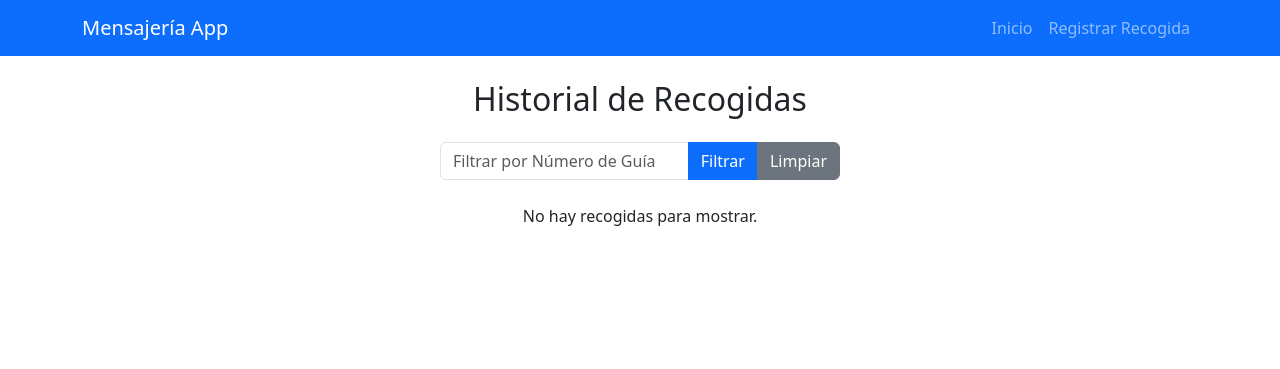
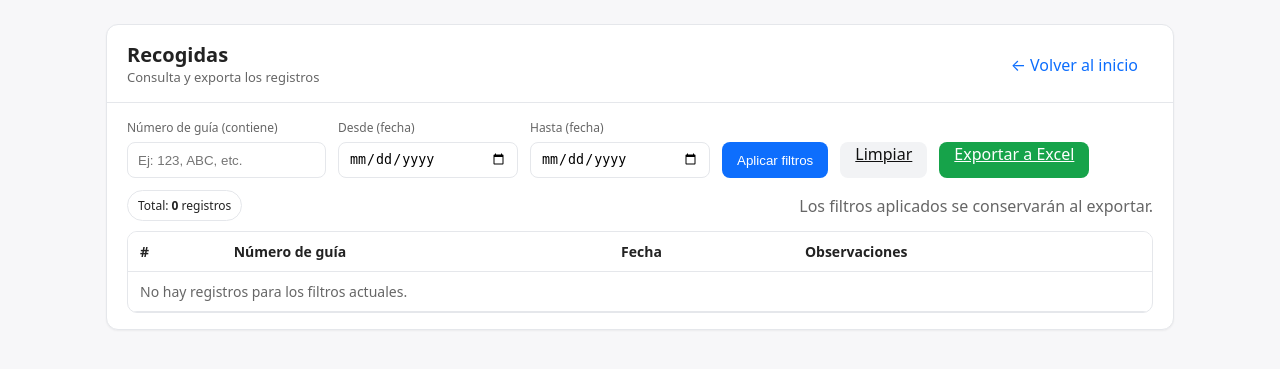
Before and after one commit to luisrobles062/mensajeria_plataf, a Flask app: page /ver_recogidas in a window 1280 px wide. Shown: the top 369 px of the page. Run offline with Flask 3, Linux system fonts and the light colour scheme; parts of the project's set-up code (start-up, migrations or seed data) failed here and were passed over; some libraries are stand-ins or nearby versions.

Commit message:
Update ver_recogidas.html

```diff
--- a/templates/ver_recogidas.html
+++ b/templates/ver_recogidas.html
@@ -1,72 +1,134 @@
-<!DOCTYPE html>
+<!doctype html>
 <html lang="es">
 <head>
-  <meta charset="UTF-8" />
-  <meta name="viewport" content="width=device-width, initial-scale=1" />
-  <title>Historial de Recogidas</title>
-  <!-- Bootstrap CSS -->
-  <link href="https://cdn.jsdelivr.net/npm/bootstrap@5.3.0/dist/css/bootstrap.min.css" rel="stylesheet" />
+  <meta charset="utf-8">
+  <title>Recogidas</title>
+  <meta name="viewport" content="width=device-width, initial-scale=1">
+  <style>
+    :root { --bg:#f7f7f9; --card:#ffffff; --text:#222; --muted:#666; --accent:#0d6efd; --border:#e5e7eb; }
+    * { box-sizing: border-box; }
+    body { margin:0; font-family: system-ui, -apple-system, "Segoe UI", Roboto, Ubuntu, "Helvetica Neue", Arial, "Noto Sans", "Apple Color Emoji","Segoe UI Emoji"; background:var(--bg); color:var(--text); }
+    .container { max-width: 1100px; margin: 24px auto; padding: 0 16px; }
+    .card { background:var(--card); border:1px solid var(--border); border-radius: 12px; box-shadow: 0 1px 2px rgba(0,0,0,.05); }
+    .card-header { padding:16px 20px; border-bottom:1px solid var(--border); display:flex; align-items:center; justify-content:space-between; gap:12px; flex-wrap:wrap; }
+    .title { font-size: 20px; font-weight: 700; }
+    .subtitle { font-size: 13px; color:var(--muted); }
+    .card-body { padding: 16px 20px; }
+    .filters { display:flex; gap:12px; flex-wrap: wrap; align-items: end; margin-bottom: 12px; }
+    .field { display:flex; flex-direction:column; gap:6px; }
+    label { font-size: 12px; color:var(--muted); }
+    input[type="text"], input[type="date"] {
+      height: 36px; padding: 0 10px; border:1px solid var(--border); border-radius: 8px; background:#fff; min-width: 180px;
+    }
+    .btn { height:36px; padding:0 14px; border:1px solid transparent; border-radius: 8px; background:#f2f3f5; color:#111; cursor:pointer; }
+    .btn.primary { background: var(--accent); color:#fff; }
+    .btn.success { background:#16a34a; color:#fff; }
+    .btn.link { background:transparent; color: var(--accent); border-color:transparent; text-decoration:none; line-height:36px; }
+    .table-wrap { overflow:auto; border:1px solid var(--border); border-radius: 10px; }
+    table { width:100%; border-collapse: collapse; }
+    th, td { padding: 10px 12px; border-bottom:1px solid var(--border); text-align:left; font-size:14px; }
+    th { position:sticky; top:0; background:#fff; z-index:1; }
+    tbody tr:hover { background:#fafafa; }
+    .muted { color:var(--muted); }
+    .nowrap { white-space: nowrap; }
+    .wrap { white-space: normal; word-break: break-word; }
+    .actions { display:flex; gap:8px; flex-wrap:wrap; }
+    .toolbar { display:flex; align-items:center; justify-content:space-between; gap: 12px; margin-bottom:10px; flex-wrap:wrap; }
+    .pill { font-size:12px; padding:6px 10px; border:1px solid var(--border); border-radius: 999px; background:#fff; }
+  </style>
 </head>
 <body>
-<nav class="navbar navbar-expand-lg navbar-dark bg-primary mb-4">
   <div class="container">
-    <a class="navbar-brand" href="{{ url_for('index') }}">Mensajería App</a>
-    <button class="navbar-toggler" type="button" data-bs-toggle="collapse" data-bs-target="#navMenu">
-      <span class="navbar-toggler-icon"></span>
-    </button>
-    <div class="collapse navbar-collapse" id="navMenu">
-      <ul class="navbar-nav ms-auto">
-        <li class="nav-item"><a class="nav-link" href="{{ url_for('index') }}">Inicio</a></li>
-        <li class="nav-item"><a class="nav-link" href="{{ url_for('registrar_recogida') }}">Registrar Recogida</a></li>
-      </ul>
+    <div class="card">
+
+      <div class="card-header">
+        <div>
+          <div class="title">Recogidas</div>
+          <div class="subtitle">Consulta y exporta los registros</div>
+        </div>
+        <div class="actions">
+          <a class="btn link" href="{{ url_for('index') }}">← Volver al inicio</a>
         </div>
       </div>
-</nav>
 
-<div class="container">
-  <h2 class="mb-4 text-center">Historial de Recogidas</h2>
-
-  <form method="GET" class="mb-4 mx-auto" style="max-width: 400px;">
-    <div class="input-group">
-      <input
-        type="text"
-        class="form-control"
-        name="filtro_numero"
-        placeholder="Filtrar por Número de Guía"
-        value="{{ request.args.get('filtro_numero', '') }}"
-      />
-      <button class="btn btn-primary" type="submit">Filtrar</button>
-      <a href="{{ url_for('ver_recogidas') }}" class="btn btn-secondary">Limpiar</a>
+      <div class="card-body">
+        <!-- Filtros -->
+        <form class="filters" method="get" action="{{ url_for('ver_recogidas') }}">
+          <div class="field">
+            <label for="filtro_numero">Número de guía (contiene)</label>
+            <input type="text" id="filtro_numero" name="filtro_numero" value="{{ request.args.get('filtro_numero','') }}" placeholder="Ej: 123, ABC, etc.">
+          </div>
+          <div class="field">
+            <label for="fi">Desde (fecha)</label>
+            <input type="date" id="fi" name="fi" value="{{ request.args.get('fi','') }}">
+          </div>
+          <div class="field">
+            <label for="ff">Hasta (fecha)</label>
+            <input type="date" id="ff" name="ff" value="{{ request.args.get('ff','') }}">
+          </div>
+          <div class="field">
+            <button class="btn primary" type="submit">Aplicar filtros</button>
+          </div>
+          <div class="field">
+            <a class="btn" href="{{ url_for('ver_recogidas') }}">Limpiar</a>
+          </div>
+          <div class="field">
+            <!-- Botón Exportar a Excel (respeta filtros actuales) -->
+            <a
+              class="btn success"
+              href="{{ url_for('export_recogidas',
+                               filtro_numero=request.args.get('filtro_numero',''),
+                               fi=request.args.get('fi',''),
+                               ff=request.args.get('ff','')) }}"
+            >Exportar a Excel</a>
           </div>
         </form>
 
-  {% if recogidas %}
-  <div class="table-responsive">
-    <table class="table table-striped table-bordered align-middle">
-      <thead class="table-primary">
+        <!-- Barra superior: totales -->
+        <div class="toolbar">
+          <div class="pill">Total: <strong>{{ (recogidas|length) if recogidas is defined else 0 }}</strong> registros</div>
+          <div class="muted">Los filtros aplicados se conservarán al exportar.</div>
+        </div>
+
+        <!-- Tabla -->
+        <div class="table-wrap">
+          <table>
+            <thead>
               <tr>
-          <th>Número de Guía</th>
-          <th>Fecha</th>
+                <th class="nowrap">#</th>
+                <th class="nowrap">Número de guía</th>
+                <th class="nowrap">Fecha</th>
                 <th>Observaciones</th>
               </tr>
             </thead>
             <tbody>
+              {% if recogidas and recogidas|length > 0 %}
                 {% for r in recogidas %}
                   <tr>
-            <td>{{ r.numero_guia }}</td>
-            <td>{{ r.fecha }}</td>
-            <td>{{ r.observaciones or '-' }}</td>
+                    <td class="nowrap">{{ loop.index }}</td>
+                    <td class="nowrap">{{ r.numero_guia or r['numero_guia'] }}</td>
+                    <td class="nowrap">
+                      {% set f = r.fecha if r.fecha is defined else r['fecha'] %}
+                      {% if f and f.__class__.__name__ in ['datetime','Timestamp'] %}
+                        {{ f.strftime('%Y-%m-%d %H:%M:%S') }}
+                      {% else %}
+                        {{ f }}
+                      {% endif %}
+                    </td>
+                    <td class="wrap">{{ r.observaciones or r['observaciones'] }}</td>
                   </tr>
                 {% endfor %}
+              {% else %}
+                <tr>
+                  <td colspan="4" class="muted">No hay registros para los filtros actuales.</td>
+                </tr>
+              {% endif %}
             </tbody>
           </table>
         </div>
-  {% else %}
-    <p class="text-center">No hay recogidas para mostrar.</p>
-  {% endif %}
+
       </div>
-
-<!-- Bootstrap JS y Popper -->
-<script src="https://cdn.jsdelivr.net/npm/bootstrap@5.3.0/dist/js/bootstrap.bundle.min.js"></script>
+    </div>
+  </div>
 </body>
 </html>
```
Lines whose indentation alone changed are shown as unchanged.
